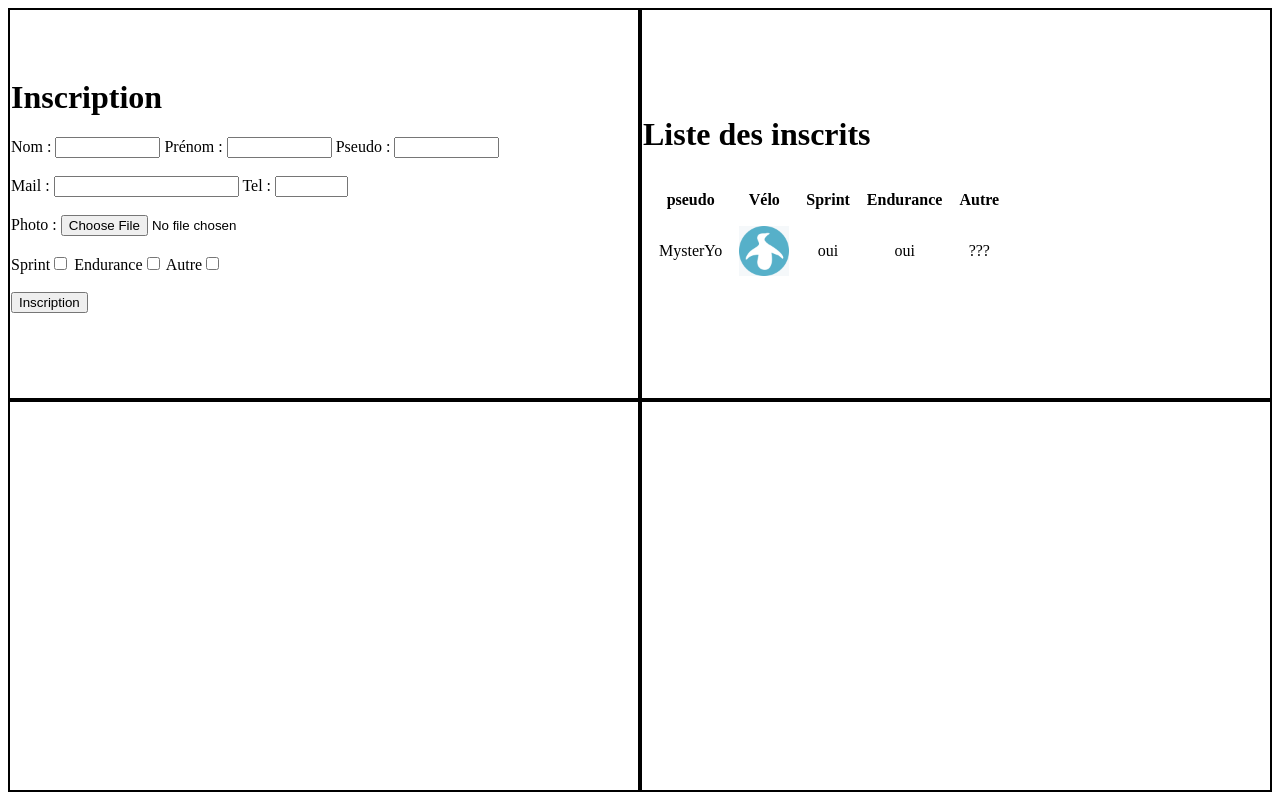
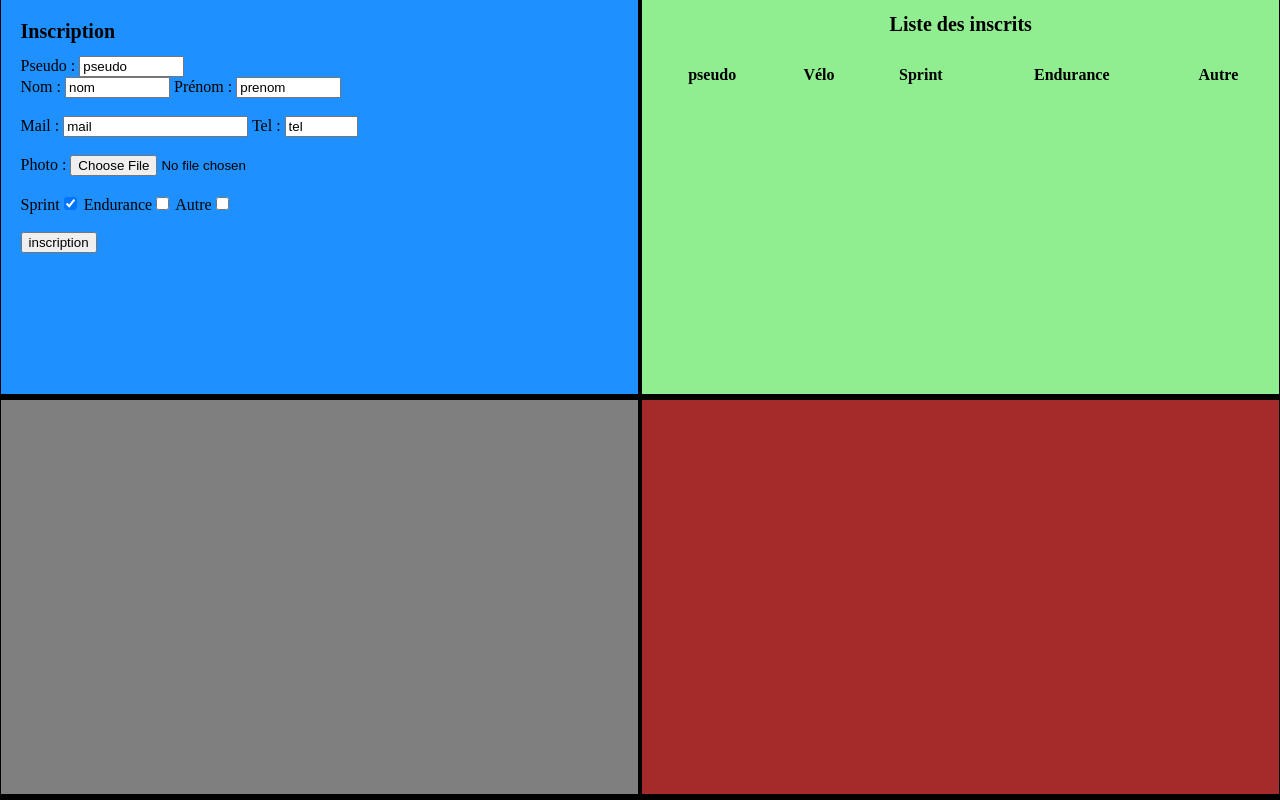
Before and after one commit to ymarfoq/course, a PHP site: page / in a window 1280 px wide. Run offline with PHP 8.4, Linux system fonts and the light colour scheme; lists and menus that the app fills with data are empty; some libraries are stand-ins or nearby versions.

Commit message:
premier formulaire complet, envoie des infos(avec image) dans la page et dans la liste et synchro, il reste l'album et le media fb à faire

```diff
--- a/index.php
+++ b/index.php
@@ -10,62 +10,101 @@
 	</head>
 
 	<body>
-		<table width=100% height=100% cellspacing=0>
-			<tr width=100% height=50%>
-				<td id="inscriptions_block" class="principal_block" width=50%>
-					<form enctype='multipart/form-data'>
+		<div id="top_block">
+			<div id="inscriptions_block" class="principal_block">
+				<form enctype='multipart/form-data' action="" method="post" id="inscription_form">
 					<h1>Inscription</h1>
-						<label for="nom">Nom : </label><input id="nom" type="text" name="nom" size=10/>
-						<label for="prenom">Prénom : </label><input id="prenom" type="text" name="prenom" size=10/>
-						<label for="pseudo">Pseudo : </label><input id="pseudo" type="text" name="pseudo" size=10/><br>
+					<label>Pseudo : </label><input id="pseudo" type="text" name="pseudo" value="pseudo" size=10><br>
+
+
+					<label>Nom : </label><input id="nom" type="text" name="nom" value="nom"size=10>
+					<label>Prénom : </label><input id="prenom" type="text" name="prenom" value="prenom" size=10><br>
 					<br>
-						<label for="mail">Mail : </label><input id="mail" type="mail" name="mail"  size=20/>
-						<label for="tel">Tel : </label><input id="tel" type="text" name="tel"  size=6/><br>
+
+					<label>Mail : </label><input id="mail" type="mail" name="mail" value="mail" size=20>
+					<label>Tel : </label><input id="tel" type="text" name="tel" value="tel" size=6><br>
 					<br>
-						<label for='photo'>Photo : </label><input type='file' name='photo' id="photo"><br>
+
+					<label>Photo : </label><input type='file' name='photo' id="photo"><br>
 					<br>
-						<label for='sprint'> Sprint</label><input type="checkbox" name="sprint" id="sprint" value="sprint">
-						<label for='endurance'> Endurance</label><input type="checkbox" name="endurance" id="endurance" value="endurance">
-						<label for='autre'> Autre</label><input type="checkbox" name="autre" id="autre" value="autre">
+
+					<label> Sprint</label><input type="checkbox" name="sprint" id="sprint" value="sprint" checked>
+					<label> Endurance</label><input type="checkbox" name="endurance" id="endurance" value="endurance">
+					<label> Autre</label><input type="checkbox" name="autre" id="autre" value="autre">
 					<br><br>
-						<button id="submit" type="submit">Inscription</button>
+
+					<input type="submit" value="inscription" class="submit"/>
 				</form>
-				</td>
-				<td id="inscrits_block" class="principal_block" width=50%>
+			</div>
+			<div id="inscrits_block" class="principal_block">
 				<h1>Liste des inscrits</h1>
-					<table cellspacing=15>
+				<table cellspacing=15 id="liste_participants" width=100%>
 					<tr>
 						<th align=center>pseudo</th>
-							<th align=center>Vélo</td>
+						<th align=center>Vélo</th>
 						<th align=center>Sprint</th>
 						<th align=center>Endurance</th>
 						<th align=center>Autre</th>
 					</tr>
-						<tr>
-							<td align=center>MysterYo</th>
-							<td align=center><img src="images/participant1.png" width=50 height=50></td>
-							<td align=center>oui</td>
-							<td align=center>oui</td>
-							<td align=center>???</td>
-						</tr>
-
 				</table>
-					<ul id="liste_participants">
-					</ul>
-
-				</td>
-			</tr>
-			<tr width=100% height=50%>
-				<td id="album_block" class="principal_block" width=50%>
-
-
-				</td>
-				<td id="media_block"class="principal_block" width=50%>
-
-
-				</td>
-			</tr>
-		</table>
+			</div>
+		</div>
+		<div id="bottom_block">
+			<div id="album_block" class="principal_block">
+				<br>
+				<br>
+				<br>
+				<br>
+				<br>
+				<br>
+				<br>
+				<br>
+				<br>
+				<br>
+				<br>
+				<br>
+				<br>
+				<br>
+				<br>
+				<br>
+				<br>
+				<br>
+				<br>
+				<br>
+				<br>
+				<br>
+				<br>
+				<br>
+			</div>
+			<div id="media_block" class="principal_block">
+				<br>
+				<br>
+				<br>
+				<br>
+				<br>
+				<br>
+				<br>
+				<br>
+				<br>
+				<br>
+				<br>
+				<br>
+				<br>
+				<br>
+				<br>
+				<br>
+				<br>
+				<br>
+				<br>
+				<br>
+				<br>
+				<br>
+				<br>
+				<br>
+				<br>
+				<br>
+			</div>
+		</div>
 	</body>
 	<script type="text/javascript" src="script.js"> </script>
 </html>
--- a/script.js
+++ b/script.js
@@ -1,12 +1,59 @@
-$('#submit').click(function(){
+$(document).ready(function (e) {
 
-	var surnom=$("#surnom").val();
-	var data = {"surnom": surnom};
-	var request = $.ajax({
-		type: 'POST',
-		url: 'data.php',
-		dataType: "String",
-		data: data});
-		$('#liste_participants').append('<li>' + surnom + '</li>');
-	return false;
+	$('#inscription_form').on('submit',(function(e){
+		e.preventDefault();
+		//var form=$("#inscription_form");
+		//var pseudo=$("#pseudo").val();
+		//var data = {"surnom": surnom};
+		//var data = new FormData(this);
+		$.ajax({
+			type: 'POST',
+			url: 'data.php',
+			contentType: false,
+			cache: false,
+			processData: false,
+			data: new FormData(this)});
+		$('#liste_participants').append(''
+			+'<tr>'
+				+'<td class="pseudo" align=center>'+$("#pseudo").val()+'</td>'
+				+'<td class="photo" align=center><img src="images/participant1.png" width=50 height=50></td>'
+				+'<td class="sprint" align=center>oui</td>'
+				+'<td class="endurance" align=center>oui</td>'
+				+'<td class="autre" align=center>???</td>'
+			+'</tr>'
+		);
+		return false;
+	}));
 });
+
+/*
+// Function to preview image after validation
+$(function() {
+$("#file").change(function() {
+$("#message").empty(); // To remove the previous error message
+var file = this.files[0];
+var imagefile = file.type;
+var match= ["image/jpeg","image/png","image/jpg"];
+if(!((imagefile==match[0]) || (imagefile==match[1]) || (imagefile==match[2])))
+{
+$('#previewing').attr('src','noimage.png');
+$("#message").html("<p id='error'>Please Select A valid Image File</p>"+"<h4>Note</h4>"+"<span id='error_message'>Only jpeg, jpg and png Images type allowed</span>");
+return false;
+}
+else
+{
+var reader = new FileReader();
+reader.onload = imageIsLoaded;
+reader.readAsDataURL(this.files[0]);
+}
+});
+});
+function imageIsLoaded(e) {
+$("#file").css("color","green");
+$('#image_preview').css("display", "block");
+$('#previewing').attr('src', e.target.result);
+$('#previewing').attr('width', '250px');
+$('#previewing').attr('height', '230px');
+};
+});
+*/
--- a/style.css
+++ b/style.css
@@ -1,21 +1,49 @@
-/*Classes*/
+html, body{
+	margin:0;
+	padding:0;
+	height:100%;
+	overflow:hidden;
+	background:black;
+	text-align:center;
+}
+
+h1{
+	font-size:20px;
+}
+
+#top_block,#bottom_block{
+	width:100%;
+	height:50%;
+	overflow:hidden;
+}
+
 .principal_block{
-	border:solid 2px black;
+	display:inline-block;
+	width:49.8%;
+	height:98.5%;
+	background:white;
+	margin:0;
 }
 
 
+#inscriptions_block{
+overflow:auto;
+text-align:left;
+background:#1E90FF;
+}
+#inscriptions_block form{
+margin:20px;
+}
 
-
-/*Ids*/
-inscription_block{
-
+#inscrits_block{
+overflow:auto;
+background:#90EE90;
 }
-inscrits_block{
-
+#album_block{
+overflow:hidden;
+background:#7F7F7F;
 }
-album_block{
-
+#media_block{
+overflow:hidden;
+background:#A52A2A;
 }
-media_block{
-
-}
```
Also changed, not shown: data.php (+26 -3 lines), base.db. Lines whose indentation alone changed are shown as unchanged.
